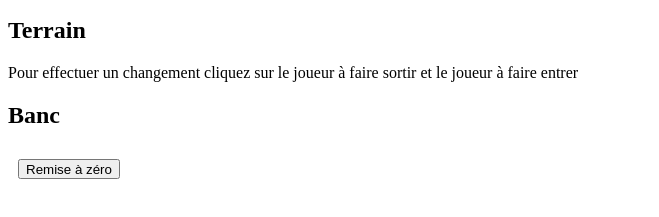
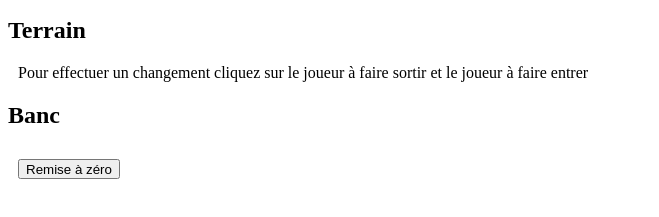
Before and after one commit to formationdwwm85/gestion-match-hand, a plain HTML site: page index.html in a window 1280 px wide. Shown: the part 291-508 px from the top of the page, 0-659 px from the left. Drawn offline with Linux system fonts and the light colour scheme.

Commit message:
psésentation appli

```diff
--- a/index.html
+++ b/index.html
@@ -38,7 +38,7 @@
 
 
 <h2>Terrain</h2>
-    <div>
+    <div id="instuction_changement">
         Pour effectuer un changement cliquez sur le joueur à faire sortir et le joueur à faire entrer
      </div>
     <div id="liste_joueur_terrain"></div>
--- a/style.css
+++ b/style.css
@@ -4,6 +4,9 @@
 }
 .btn-player{
     margin-right: 8px;
+}
+#instuction_changement{
+    margin: 10px;
 }
 .ajout_joueur_terrain{
     margin: 5px;
```
